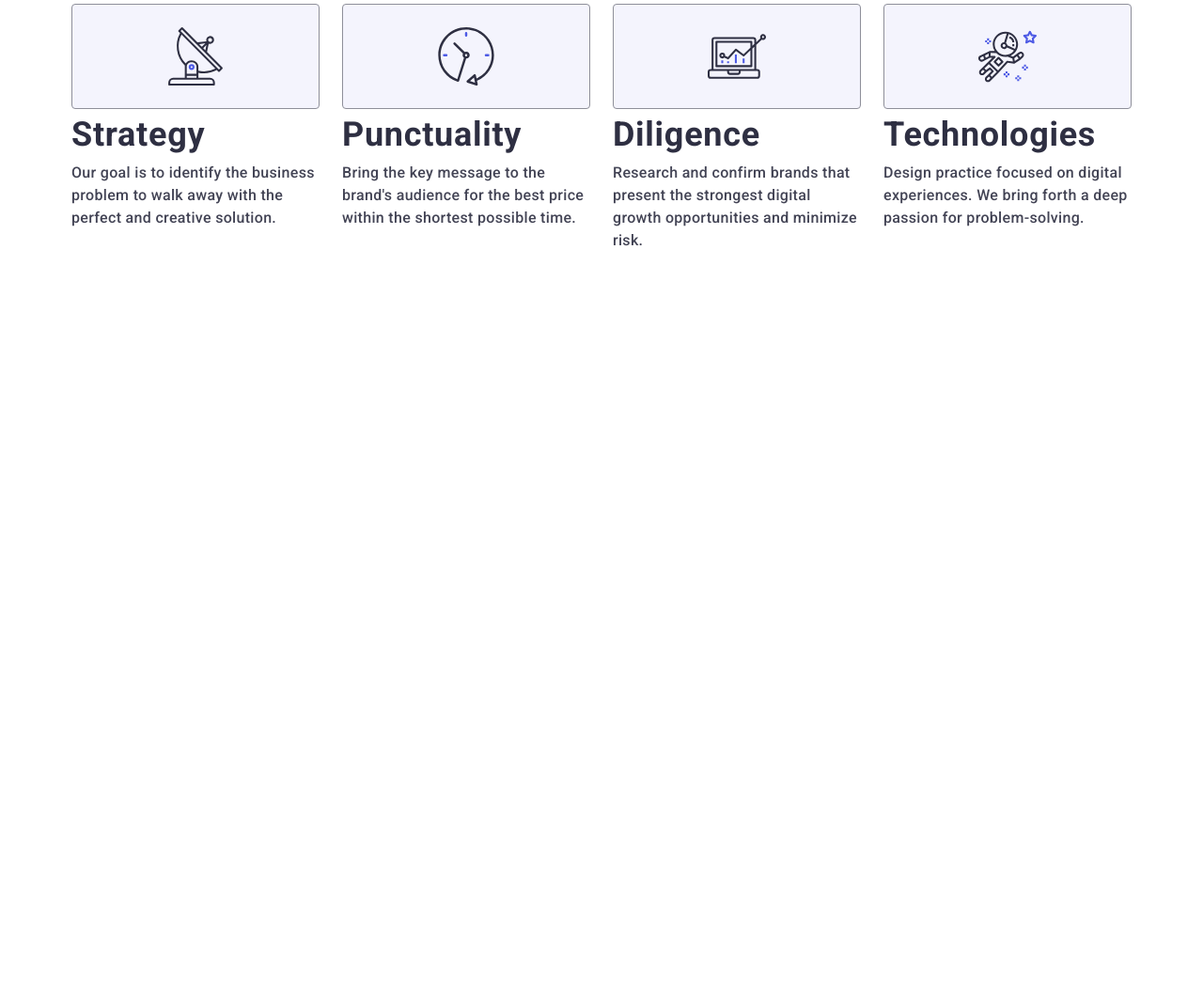
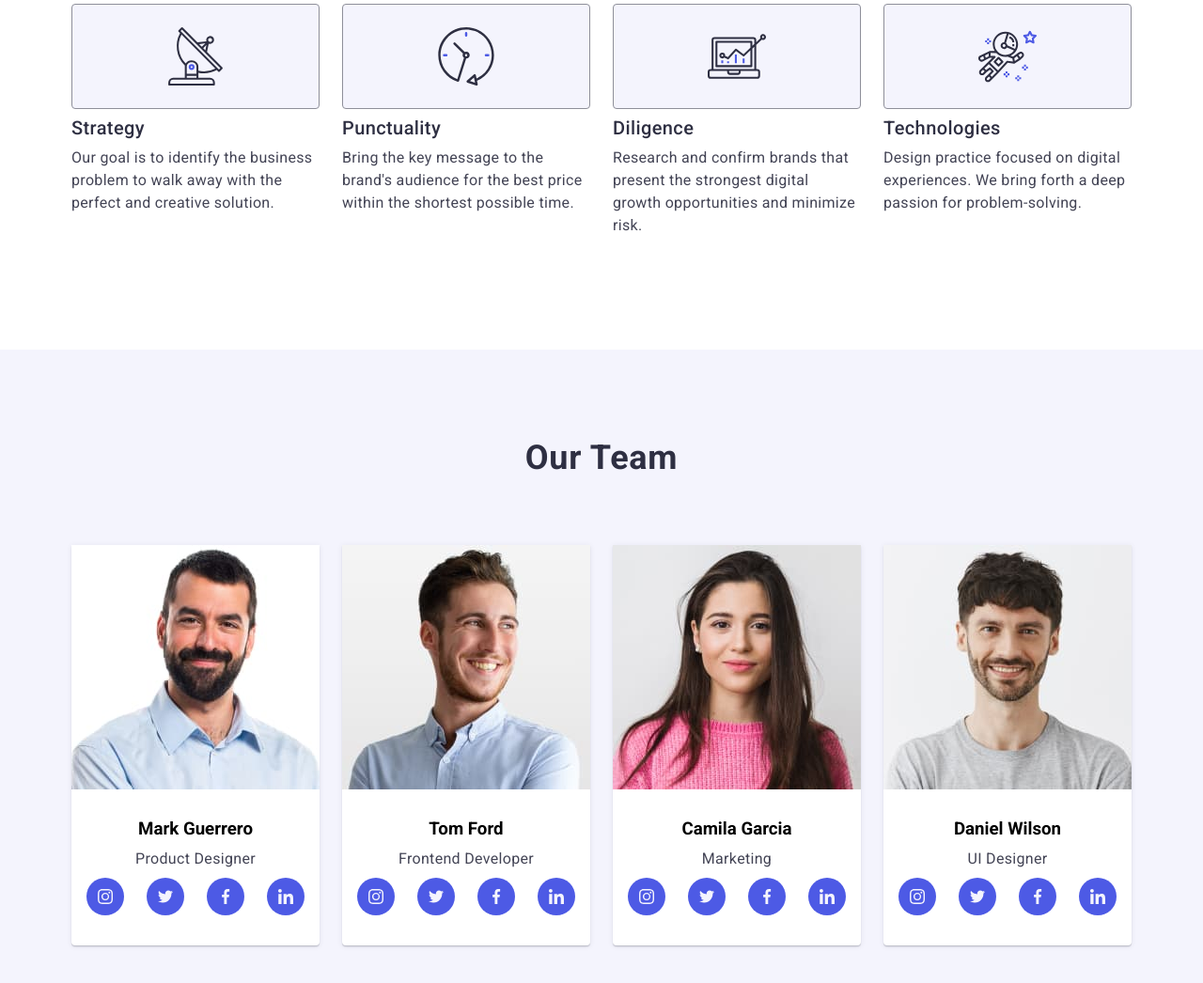
Before and after one commit to AJ-Andrzej/goit-markup-hw-06, a plain HTML site: page index.html in a window 1280 px wide. Shown: the part 814-1860 px from the top of the page at 94% size. Before the commit the page ends 1202 px from the top, so only its background shows below. Drawn offline with nearby package versions, Linux system fonts and the light colour scheme.

Commit message:
adaptive-our-team

```diff
--- a/css/styles.css
+++ b/css/styles.css
@@ -367,8 +367,7 @@ p {
 }
 @media screen and (min-resolution: 192dpi),
 screen and (min-resolution: 2dppx),
-screen and (min-device-pixel-ratio: 2),
- {
+screen and (min-device-pixel-ratio: 2) {
     .top-section{
     background-image:
         linear-gradient(rgba(46, 47, 66, 0.7), rgba(46, 47, 66, 0.7)),
@@ -421,8 +420,7 @@ screen and (min-device-pixel-ratio: 2),
 
 @media screen and (min-resolution: 192dpi),
 screen and (min-resolution: 2dppx),
-screen and (min-device-pixel-ratio: 2),
-{
+screen and (min-device-pixel-ratio: 2) {
 .top-section {
     background-image:
         linear-gradient(rgba(46, 47, 66, 0.7), rgba(46, 47, 66, 0.7)),
@@ -452,8 +450,7 @@ screen and (min-device-pixel-ratio: 2),
 
     @media screen and (min-resolution: 192dpi),
     screen and (min-resolution: 2dppx),
-    screen and (min-device-pixel-ratio: 2),
-    {
+    screen and (min-device-pixel-ratio: 2) {
     .top-section {
         background-image:
             linear-gradient(rgba(46, 47, 66, 0.7), rgba(46, 47, 66, 0.7)),
@@ -476,7 +473,7 @@ screen and (min-device-pixel-ratio: 2),
     display: none;
 }
 .section-strengths {
-    padding: 96px 0
+    padding: 96px 0;
 }
 
 .strenghts-list{
@@ -543,7 +540,90 @@ screen and (min-device-pixel-ratio: 2),
 .strenghts-list-icon{
     margin: 24px 100px;
 }
+.strengths-name{
+    font-size: 20px;
+    font-style: normal;
+    font-weight: 500;
+    line-height: 1.2;
+}
+.text{
+    font-weight: 400;
+}
 }
 
 /* =======/Strengths-Desktop========= */
 /* =======/Strengths========= */
+
+/* =======Team========= */
+.team {
+    background-color: #F4F4FD;
+    padding-bottom: 96px;
+    padding-top: 96px;
+}
+.team-list{
+    display: flex;
+    flex-direction: column;
+    gap: 72px;
+}
+
+.name-position {
+    padding: 32px 0 32px;
+    margin-left: auto;
+    margin-right: auto;
+}
+.team-list-item {
+    text-align: center;
+    background-color: #FFFFFF;
+    border-radius: 0px 0px 4px 4px;
+    box-shadow: 0px 2px 1px 0px rgba(46, 47, 66, 0.08), 0px 1px 1px 0px rgba(46, 47, 66, 0.16), 0px 1px 6px 0px rgba(46, 47, 66, 0.08);
+
+}
+.name {
+    margin-bottom: 8px;
+}
+.employee-social-list {
+    display: flex;
+    gap: 24px;
+    justify-content: center;
+    margin-top: 8px;
+}
+.employee-social-list-link {
+    display: flex;
+    width: 40px;
+    height: 40px;
+    background-color: #4D5AE5;
+    border-radius: 50%;
+    justify-content: center;
+    align-items: center;
+    fill: #F4F4FD;
+}
+/* =======Team-tablet========= */
+@media screen and (min-width: 768px) {
+.team-list {
+    flex-direction: row;
+    flex-wrap: wrap;
+    justify-content: center;
+    column-gap: 24px;
+    row-gap: 64px;
+}
+.team-list-item {
+    width: (calc(100% - 24px) / 2);
+}
+}
+/* =======/Team-tablet========= */
+/* =======Team-desktop========= */
+@media screen and (min-width: 1158px) {
+    .team-list-item {
+        width: (calc(100% - 72px) / 4);
+}
+.employee-social-list-link {
+    transition: background-color 250ms cubic-bezier(0.4, 0, 0.2, 1);
+
+}
+
+.employee-social-list-link:hover,
+.employee-social-list-link:focus {
+    background-color: #404BBF;
+}
+/* =======/Team-desktop========= */
+/* =======/Team========= */
--- a/index.html
+++ b/index.html
@@ -152,7 +152,7 @@
       </section>
 
       <!-- Our Team -->
-      <!-- <section class="team">
+      <section class="team">
         <div class="container">
           <h2 class="section-name section-name-team">Our Team</h2>
           <ul class="list team-list">
@@ -406,7 +406,7 @@
             </li>
           </ul>
         </div>
-      </section> -->
+      </section>
 
       <!-- Portfolio -->
 
```
Also changed, not shown: css/oldstyles.css (+5 -3 lines).
